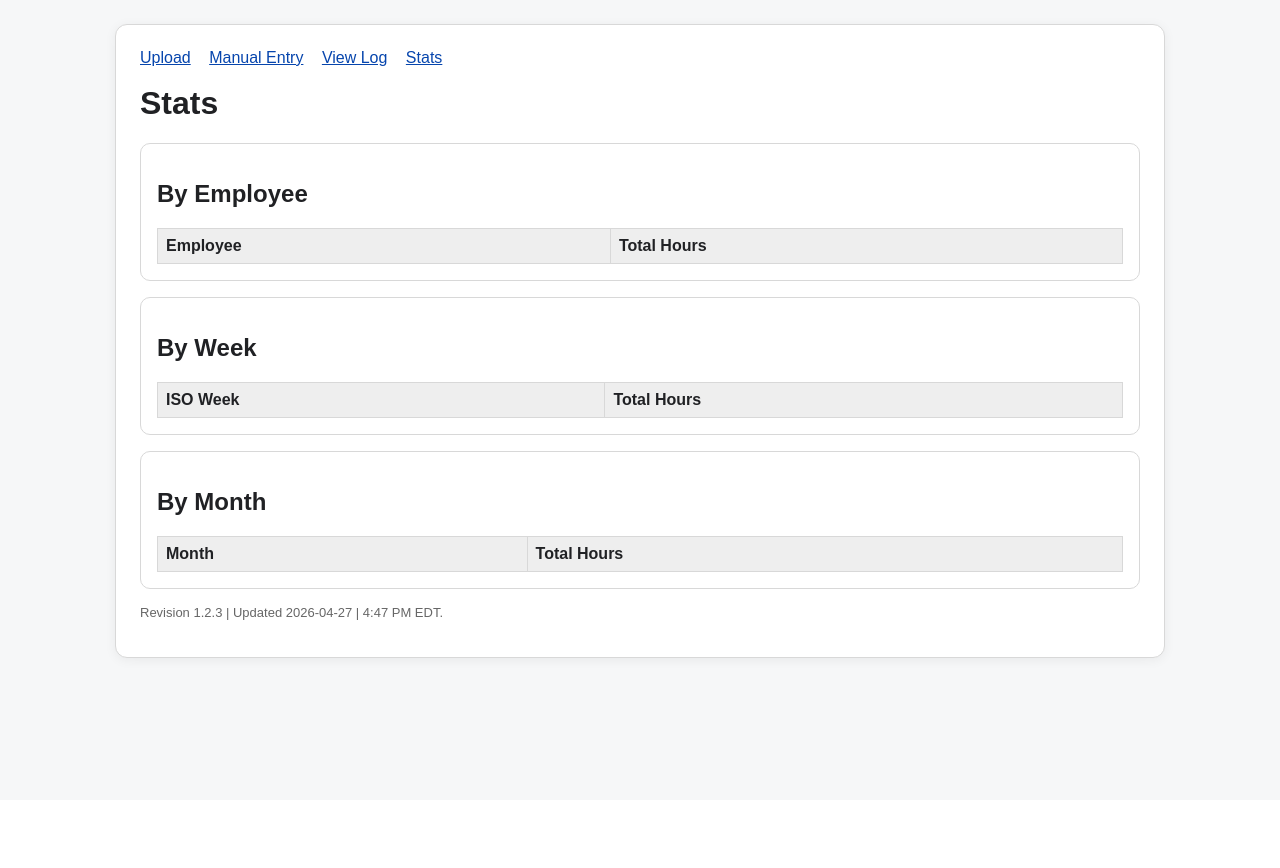
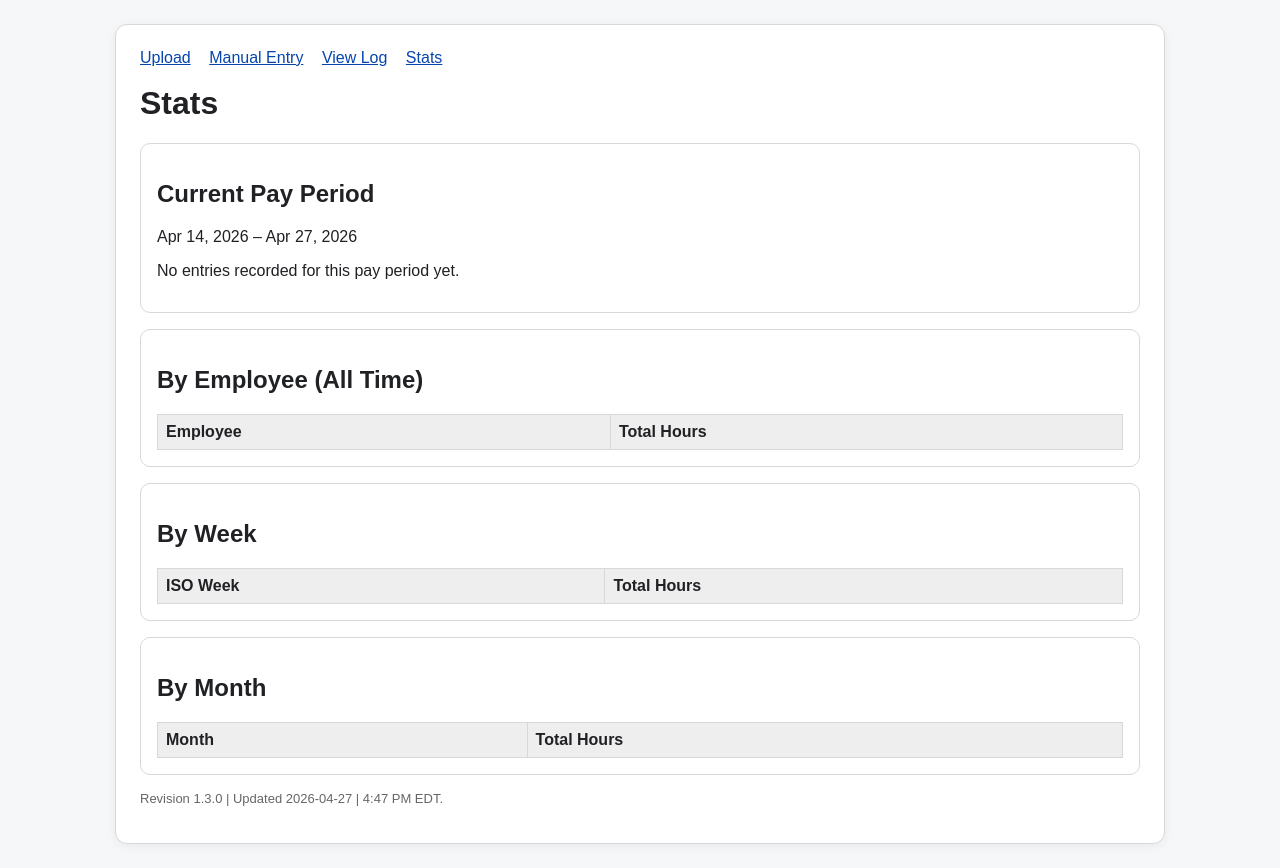
Before and after one commit to jasrasr/website, a PHP site: page /stats.php in a window 1280 px wide. Before the commit the page ends 664 px from the top, so only its background shows below. Run offline with PHP 8.4, Linux system fonts and the light colour scheme; lists and menus that the app fills with data are empty.

Commit message:
Add bi-weekly pay period support and current period summary (v1.3.0)
- config.php: PAY_PERIOD_ANCHOR/DAYS constants, getPayPeriodForDate(),
  getCurrentPayPeriod() helper functions
- stats.php: Current Pay Period section showing hours per employee
  for the active 2-week window (Apr 14 – Apr 27, 2026)

Co-Authored-By: Claude Sonnet 4.6 <noreply@anthropic.com>

```diff
--- a/how-much-time-worked/config.php
+++ b/how-much-time-worked/config.php
@@ -1,7 +1,7 @@
 <?php
 /*
     Timeclock Photo Logger
-    Revision: 1.2.3
+    Revision: 1.3.0
     Author: Jason Lamb (with help from Claude Code CLI)
     Created: 2026-04-27
     Modified: 2026-04-27
@@ -13,6 +13,7 @@
     1.2.1 improved employee name parsing — positional (line after Unit #) instead of regex guess
     1.2.2 fix OCR field parsing for two-column receipt layout (times, shift/week hours)
     1.2.3 handle truncated "Hours this" label for week hours; allow bare number values
+    1.3.0 add bi-weekly pay period support with anchor date and helper functions
 */
 
 declare(strict_types=1);
@@ -20,8 +21,13 @@ declare(strict_types=1);
 date_default_timezone_set('America/New_York');
 
 const APP_NAME = 'Timeclock Photo Logger';
-const APP_REVISION = '1.2.3';
+const APP_REVISION = '1.3.0';
 const APP_UPDATED = '2026-04-27';
+
+// Pay period anchor — the first day of a known pay period.
+// Period length is 14 days (bi-weekly). Update this if the anchor ever shifts.
+const PAY_PERIOD_ANCHOR = '2026-04-14';
+const PAY_PERIOD_DAYS   = 14;
 
 const DATA_DIR = __DIR__ . '/data';
 const DATA_EMPLOYEES_DIR = DATA_DIR . '/employees';
@@ -167,6 +173,26 @@ function parsePrintedHoursToMinutes(string $value): ?int
     return null;
 }
 
+// Returns ['start' => 'Y-m-d', 'end' => 'Y-m-d'] for the pay period containing $date.
+function getPayPeriodForDate(string $date): array
+{
+    $anchor = new DateTime(PAY_PERIOD_ANCHOR);
+    $dt     = new DateTime($date);
+    $diff   = (int)$anchor->diff($dt)->days;
+    $sign   = ($dt >= $anchor) ? 1 : -1;
+    $offset = ($sign === 1)
+        ? intdiv($diff, PAY_PERIOD_DAYS) * PAY_PERIOD_DAYS
+        : -(intdiv($diff + PAY_PERIOD_DAYS - 1, PAY_PERIOD_DAYS) * PAY_PERIOD_DAYS);
+    $start  = (clone $anchor)->modify("{$offset} days");
+    $end    = (clone $start)->modify('+' . (PAY_PERIOD_DAYS - 1) . ' days');
+    return ['start' => $start->format('Y-m-d'), 'end' => $end->format('Y-m-d')];
+}
+
+function getCurrentPayPeriod(): array
+{
+    return getPayPeriodForDate(date('Y-m-d'));
+}
+
 function parseClockSlipText(string $text): array
 {
     $clean = preg_replace('/\r\n|\r/', "\n", $text);
--- a/how-much-time-worked/stats.php
+++ b/how-much-time-worked/stats.php
@@ -1,37 +1,55 @@
 <?php
 /*
     Filename    : stats.php
-    Revision    : 1.1.0
-    Description : Displays total hours by employee, ISO week, and month
+    Revision    : 1.3.0
+    Description : Displays hours by pay period, employee, ISO week, and month
     Author      : Jason Lamb (with help from Claude Code CLI)
     Created     : 2026-04-27
     Modified    : 2026-04-27
     Changelog   :
     1.0.0 initial release
     1.1.0 reads from per-employee JSON files
+    1.3.0 add current pay period summary per employee
 */
 require_once __DIR__ . '/config.php';
-$entries = readEntries();
-$byWeek = [];
-$byMonth = [];
-$byEmployee = [];
+$entries     = readEntries();
+$pp          = getCurrentPayPeriod();
+$ppStart     = $pp['start'];
+$ppEnd       = $pp['end'];
+$byPP        = [];
+$byWeek      = [];
+$byMonth     = [];
+$byEmployee  = [];
 
 foreach ($entries as $e) {
-    $minutes = (int)($e['shift_minutes'] ?? 0);
-    $dt = new DateTime($e['date'] ?? 'now');
-    $week = $dt->format('o-\WW');
-    $month = $dt->format('Y-m');
+    $minutes  = (int)($e['shift_minutes'] ?? 0);
+    $date     = $e['date'] ?? '';
     $employee = $e['employee'] ?? 'Unknown';
-    $byWeek[$week] = ($byWeek[$week] ?? 0) + $minutes;
-    $byMonth[$month] = ($byMonth[$month] ?? 0) + $minutes;
-    $byEmployee[$employee] = ($byEmployee[$employee] ?? 0) + $minutes;
+    $dt       = new DateTime($date ?: 'now');
+    $byWeek[$dt->format('o-\WW')]  = ($byWeek[$dt->format('o-\WW')] ?? 0) + $minutes;
+    $byMonth[$dt->format('Y-m')]   = ($byMonth[$dt->format('Y-m')] ?? 0) + $minutes;
+    $byEmployee[$employee]         = ($byEmployee[$employee] ?? 0) + $minutes;
+    if ($date >= $ppStart && $date <= $ppEnd) {
+        $byPP[$employee] = ($byPP[$employee] ?? 0) + $minutes;
+    }
 }
-ksort($byWeek); ksort($byMonth); ksort($byEmployee);
+ksort($byWeek); ksort($byMonth); ksort($byEmployee); ksort($byPP);
 include __DIR__ . '/header.php';
 ?>
 <h1>Stats</h1>
 <div class="card">
-<h2>By Employee</h2>
+<h2>Current Pay Period</h2>
+<p><?= h(date('M j, Y', strtotime($ppStart))) ?> &ndash; <?= h(date('M j, Y', strtotime($ppEnd))) ?></p>
+<?php if (empty($byPP)): ?>
+<p>No entries recorded for this pay period yet.</p>
+<?php else: ?>
+<table><tr><th>Employee</th><th>Hours This Period</th></tr>
+<?php foreach ($byPP as $k => $v): ?><tr><td><?= h($k) ?></td><td><?= h(formatMinutes($v)) ?></td></tr><?php endforeach; ?>
+</table>
+<?php endif; ?>
+</div>
+<div class="card">
+<h2>By Employee (All Time)</h2>
 <table><tr><th>Employee</th><th>Total Hours</th></tr>
 <?php foreach ($byEmployee as $k => $v): ?><tr><td><?= h($k) ?></td><td><?= h(formatMinutes($v)) ?></td></tr><?php endforeach; ?>
 </table>
```
